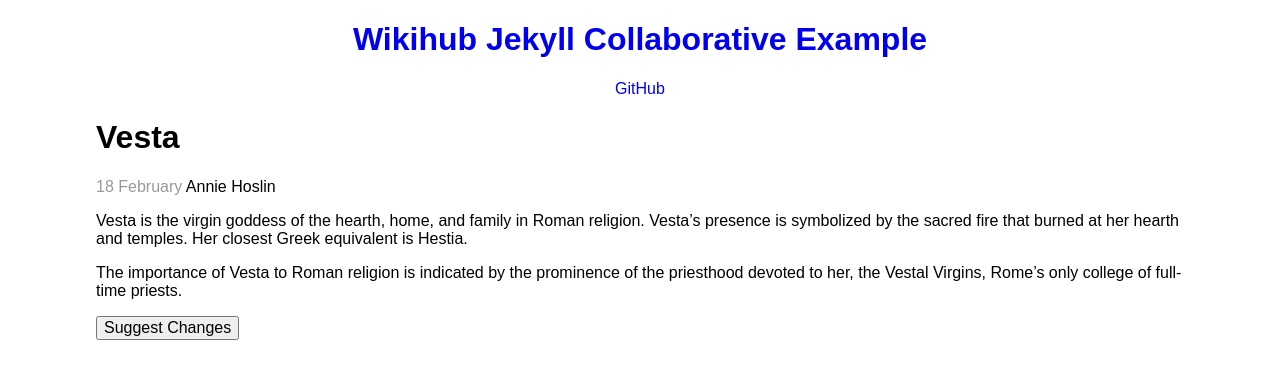
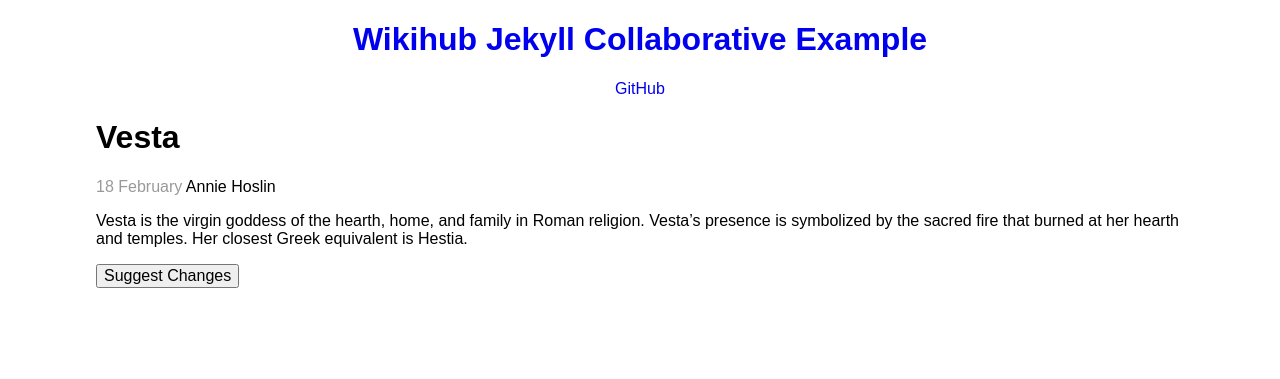
Before and after one commit to wiki-hub/jekyll-collab, a Jekyll site: the page built from _posts/2015-02-18-vesta.md, in a window 1280 px wide. Shown: the top 379 px of the page. Built offline with Jekyll 4.4.1, drawn with Linux system fonts in a browser that asks for light colours.

```diff
--- a/_posts/2015-02-18-vesta.md
+++ b/_posts/2015-02-18-vesta.md
@@ -3,8 +3,11 @@ layout: post
 title: Vesta
 author: Annie Hoslin
 category: Gods
-tags: [Home, Family, Goddess]
+tags:
+  - Home
+  - Family
+  - Goddess
+published: true
 ---
+
 Vesta is the virgin goddess of the hearth, home, and family in Roman religion. Vesta's presence is symbolized by the sacred fire that burned at her hearth and temples. Her closest Greek equivalent is Hestia.
-
-The importance of Vesta to Roman religion is indicated by the prominence of the priesthood devoted to her, the Vestal Virgins, Rome's only college of full-time priests.
```
